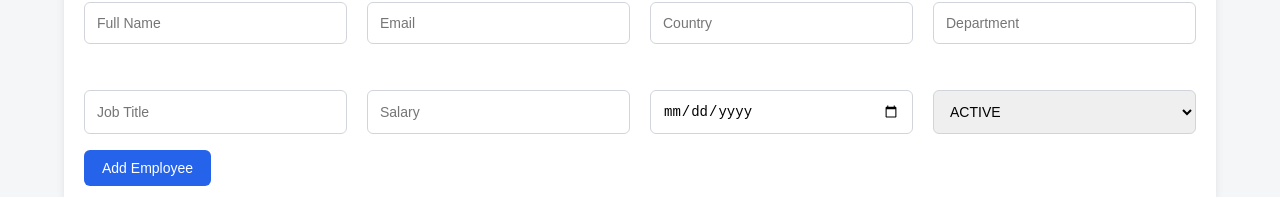
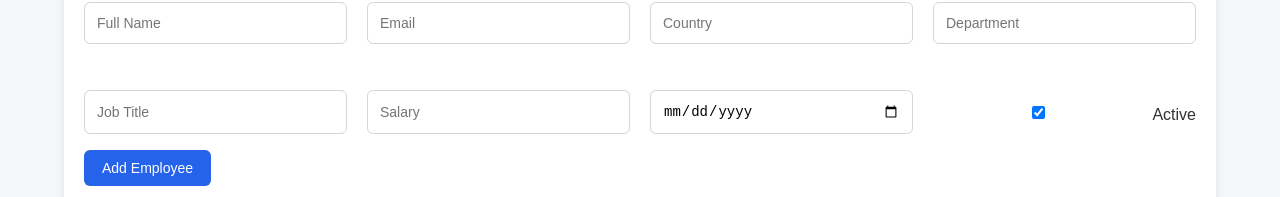
Before and after one commit to niki1620/Employee-Management, a React app in the folder frontend/: page /employees in a window 1280 px wide. Shown: the part 154-351 px from the top of the page. Built offline with nearby package versions, Linux system fonts and the light colour scheme; no server answers; the HTML template or start-up script is replaced by a standard one.

Commit message:
fix for add employee

```diff
--- a/frontend/src/components/EmployeeForm.jsx
+++ b/frontend/src/components/EmployeeForm.jsx
@@ -1,33 +1,35 @@
 import { useState } from "react";
 
-function EmployeeForm({
-  onSubmit,
-}) {
-  const [formData, setFormData] =
-    useState({
+function EmployeeForm({ onSubmit }) {
+  const [formData, setFormData] = useState({
     fullName: "",
     email: "",
     country: "",
     department: "",
     jobTitle: "",
     salary: "",
-      joiningDate: "",
-      status: "ACTIVE",
+    dateOfJoining: "",
+    isActive: true
   });
 
   const handleChange = (e) => {
+    const { name, value, type, checked } = e.target;
+
     setFormData({
       ...formData,
-      [e.target.name]:
-        e.target.value,
+      [name]: type === "checkbox" ? checked : value,
     });
   };
 
   const handleSubmit = (e) => {
     e.preventDefault();
 
-    onSubmit(formData);
+    onSubmit({
+      ...formData,
+      salary: Number(formData.salary),
+    });
 
+    // reset form
     setFormData({
       fullName: "",
       email: "",
@@ -35,8 +37,8 @@ function EmployeeForm({
       department: "",
       jobTitle: "",
       salary: "",
-      joiningDate: "",
-      status: "ACTIVE",
+      dateOfJoining: "",
+      isActive: true
     });
   };
 
@@ -93,31 +95,23 @@ function EmployeeForm({
 
         <input
           type="date"
-          name="joiningDate"
-          value={
-            formData.joiningDate
-          }
+          name="dateOfJoining"
+          value={formData.dateOfJoining}
           onChange={handleChange}
         />
 
-        <select
-          name="status"
-          value={formData.status}
+        <label style={{ display: "flex", gap: "8px", alignItems: "center" }}>
+          <input
+            type="checkbox"
+            name="isActive"
+            checked={formData.isActive}
             onChange={handleChange}
-        >
-          <option value="ACTIVE">
-            ACTIVE
-          </option>
-
-          <option value="INACTIVE">
-            INACTIVE
-          </option>
-        </select>
+          />
+          Active
+        </label>
       </div>
 
-      <button type="submit">
-        Add Employee
-      </button>
+      <button type="submit">Add Employee</button>
     </form>
   );
 }
```
Lines whose indentation alone changed are shown as unchanged.
